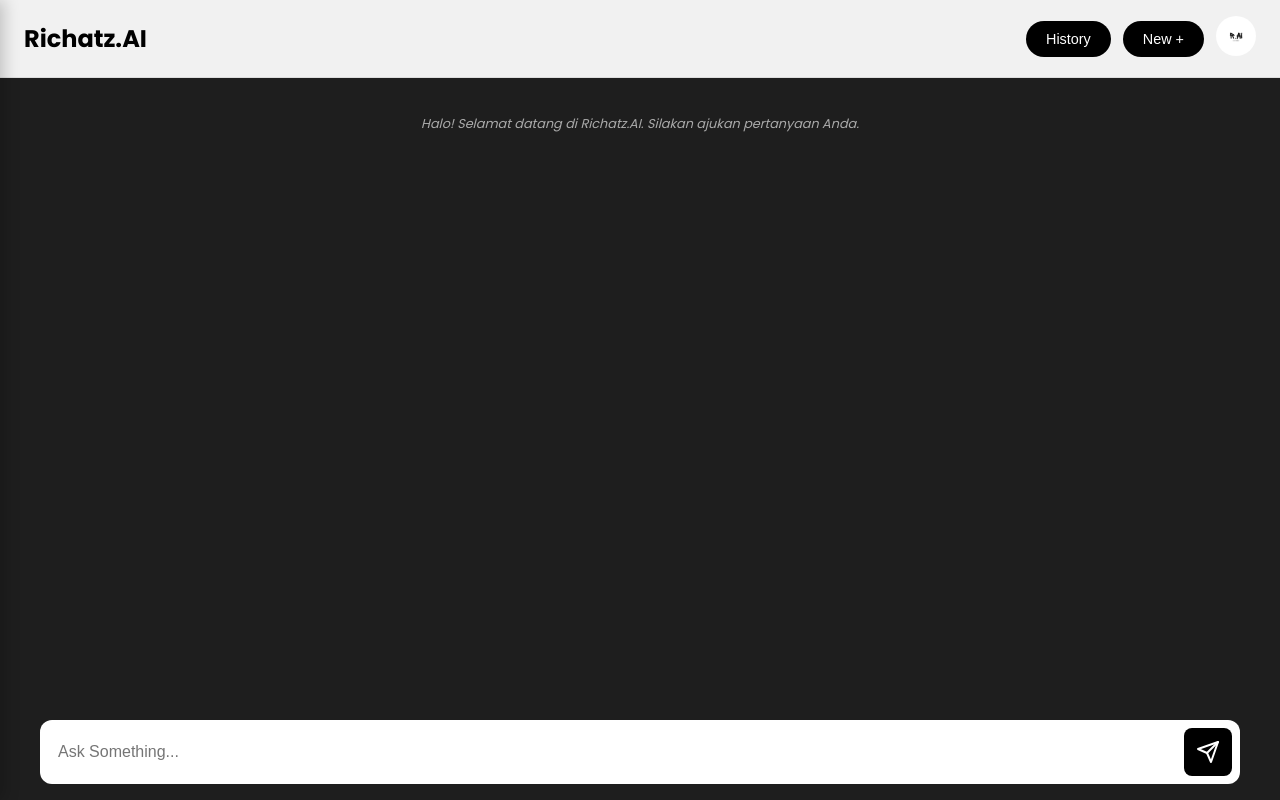
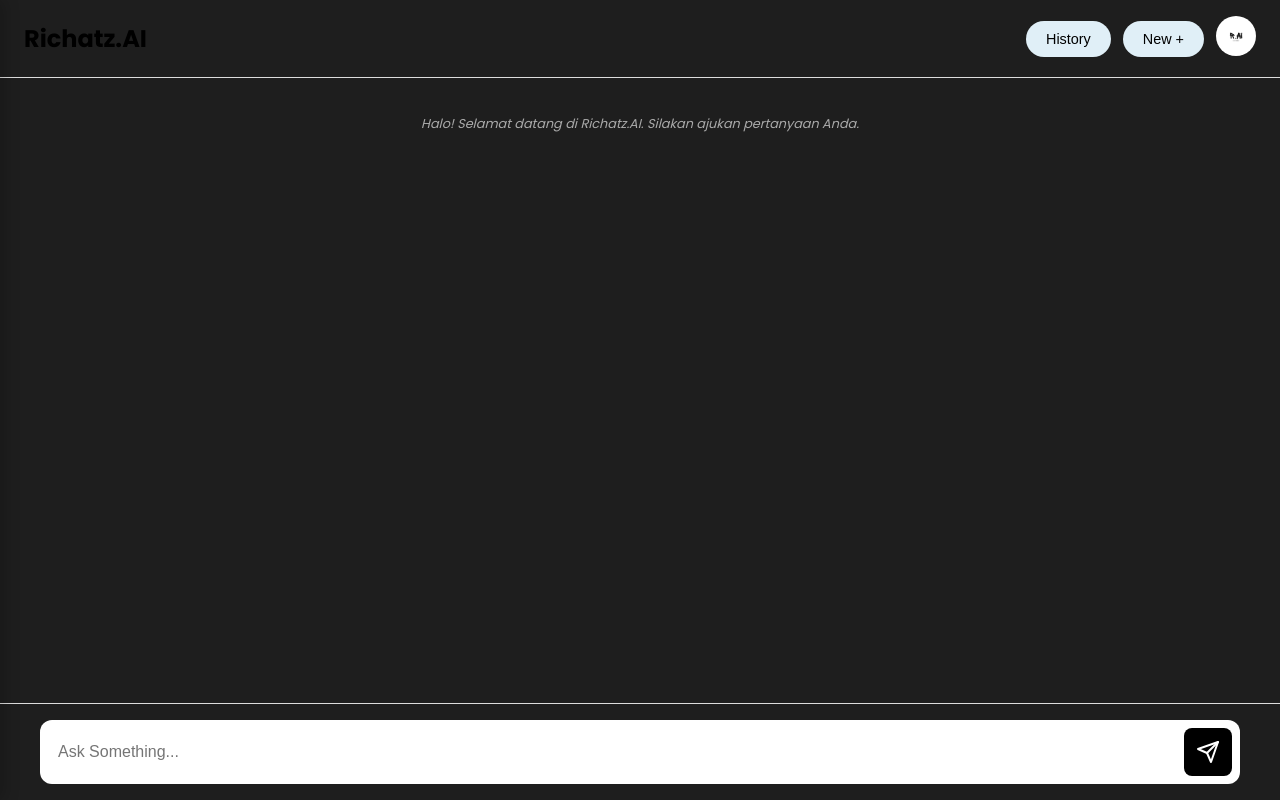
Before and after one commit to azk4rls/py_ai, a Flask app: page / in a window 1280 px wide. Run offline with Flask 3, Linux system fonts and the light colour scheme; the visitor is signed in with stand-in values (Sample User, id 1); data that the repository does not hold is empty; some libraries are stand-ins or nearby versions.

Commit message:
updatessty

```diff
--- a/static/styles.css
+++ b/static/styles.css
@@ -217,7 +217,7 @@
 
 /* --- Navbar (Atas) --- */
 .main-header {
-    background-color: #F1F1F1;
+    background-color: #1E1E1E;
     padding: 16px 24px;
     display: flex;
     justify-content: space-between;
@@ -249,8 +249,8 @@
 }
 
 .nav-button {
-    background-color: #000000;
-    color: #FFFFFF;
+    background-color: #e0eff7;
+    color: #000000;
     border: none;
     padding: 10px 20px;
     border-radius: 20px;
@@ -366,7 +366,7 @@
     background-color: #1E1E1E;
     padding: 16px 24px;
     flex-shrink: 0;
-    border-top: 1px solid #1E1E1E;
+    border-top: 1px solid #ddd;
     /* Pastikan footer juga bisa menyusut */
     min-width: 0;
 }
```
